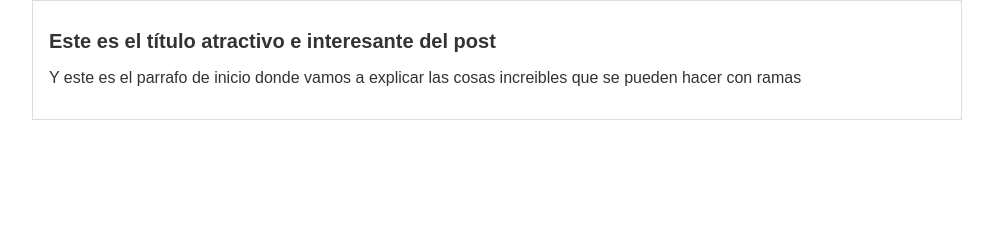
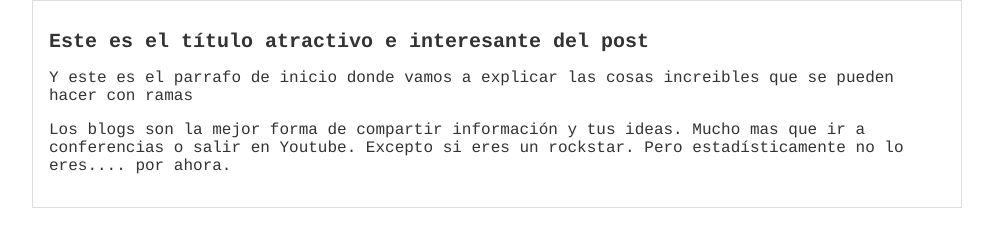
Before and after one commit to Josbranil/hyperblog, a plain HTML site: page blogpost.html in a window 1280 px wide. Shown: the whole page, without its empty margins (143-1136 px from the left). Drawn offline with Linux system fonts and the light colour scheme.

Commit message:
Agregado el contenido adicional del blog y una mejor tipografía

```diff
--- a/blogpost.html
+++ b/blogpost.html
@@ -8,6 +8,7 @@
         <div id="post">
         <h1>Este es el título atractivo e interesante del post</h1>
         <p>Y este es el parrafo de inicio donde vamos a explicar las cosas increibles que se pueden hacer con ramas</p>
+        <p>Los blogs son la mejor forma de compartir información y tus ideas. Mucho mas que ir a conferencias o salir en Youtube. Excepto si eres un rockstar. Pero estadísticamente no lo eres.... por ahora.</p>
         </div>
     </div>
 </body>
--- a/css/estilos.css
+++ b/css/estilos.css
@@ -2,7 +2,7 @@ body
 {
     color: #333;
     text-align: center;
-    font-family: "Arial";
+    font-family: Courier;
     font-size: 16px;
     margin: 0;
     padding: 0;
```
